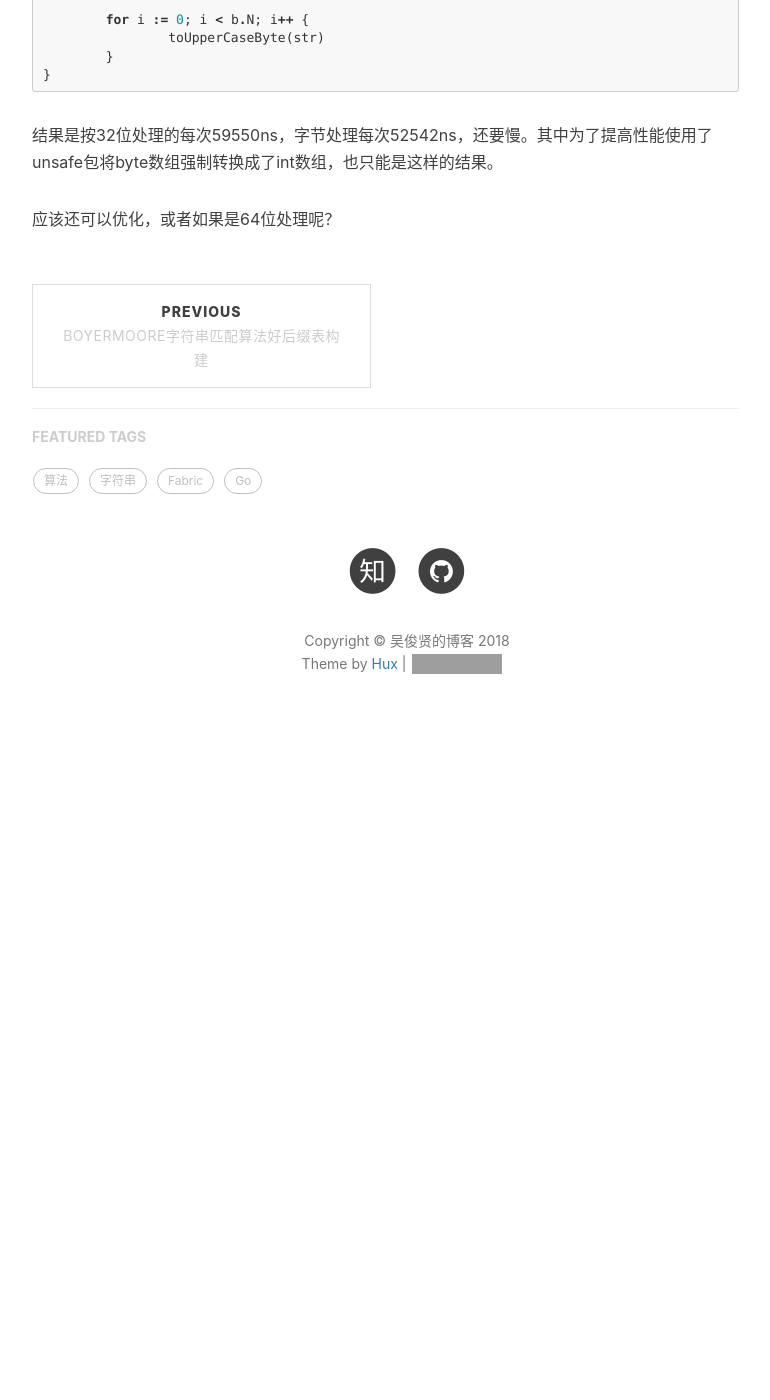
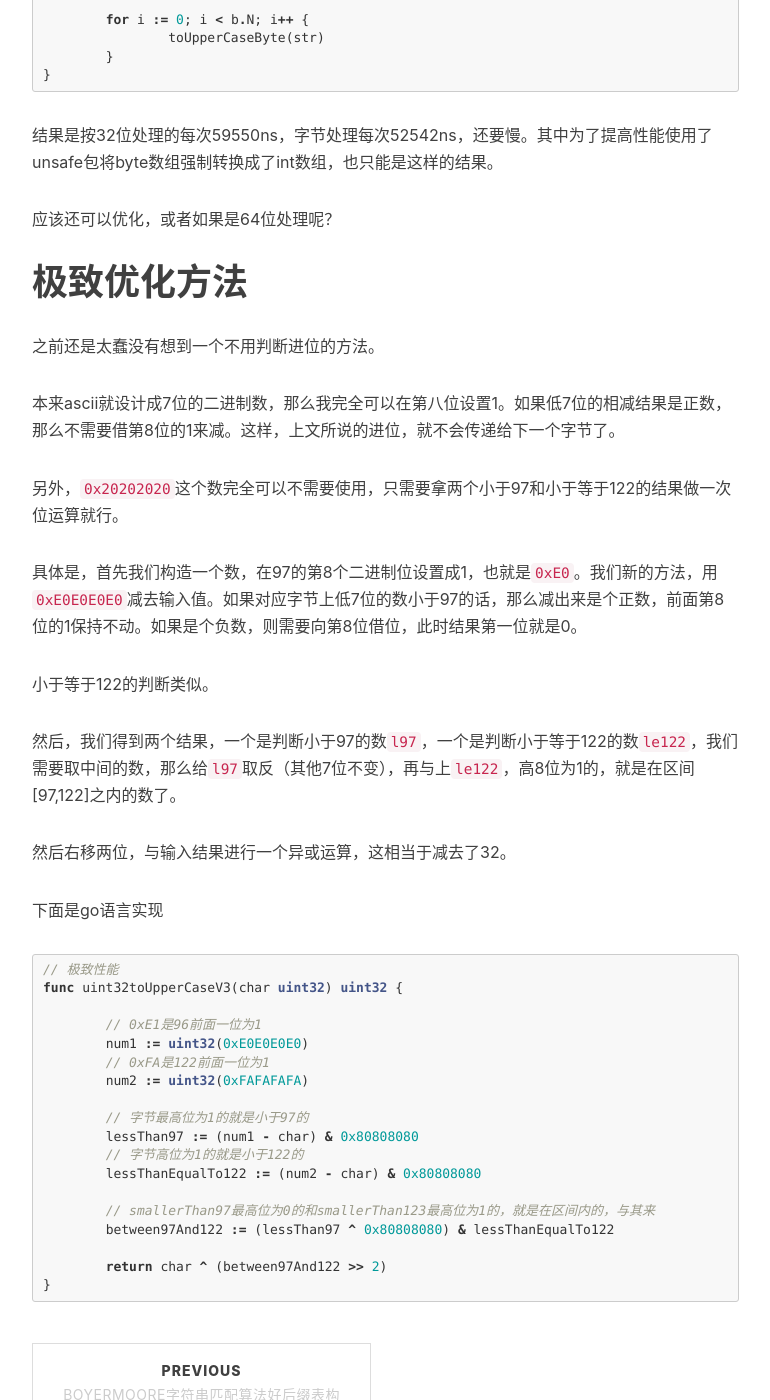
Before and after one commit to namespacewjx/namespacewjx.github.io, a Jekyll site: the page built from _posts/2018-10-15-int32-uppercase.md, in a window 1280 px wide and 1400 px high, scrolled down 2871 px. Shown: the whole window, without its empty margins (233-1003 px from the left). Built offline with Jekyll 4.4.1, drawn with Linux system fonts in a browser that asks for light colours; nearby versions of some CDN libraries; comment, search, counter and statistics services are not loaded; before the commit the page ends 3639 px from its top, so only the background shows below that; grey boxes are pictures that could not be loaded.

Commit message:
更新32位处理大小写

````diff
--- a/_posts/2018-10-15-int32-uppercase.md
+++ b/_posts/2018-10-15-int32-uppercase.md
@@ -91,3 +91,42 @@ func BenchmarkToUpperCaseByte(b *testing.B) {
 结果是按32位处理的每次59550ns，字节处理每次52542ns，还要慢。其中为了提高性能使用了unsafe包将byte数组强制转换成了int数组，也只能是这样的结果。
 
 应该还可以优化，或者如果是64位处理呢？
+
+# 极致优化方法
+
+之前还是太蠢没有想到一个不用判断进位的方法。
+
+本来ascii就设计成7位的二进制数，那么我完全可以在第八位设置1。如果低7位的相减结果是正数，那么不需要借第8位的1来减。这样，上文所说的进位，就不会传递给下一个字节了。
+
+另外，`0x20202020`这个数完全可以不需要使用，只需要拿两个小于97和小于等于122的结果做一次位运算就行。
+
+具体是，首先我们构造一个数，在97的第8个二进制位设置成1，也就是`0xE0`。我们新的方法，用`0xE0E0E0E0`减去输入值。如果对应字节上低7位的数小于97的话，那么减出来是个正数，前面第8位的1保持不动。如果是个负数，则需要向第8位借位，此时结果第一位就是0。
+
+小于等于122的判断类似。
+
+然后，我们得到两个结果，一个是判断小于97的数`l97`，一个是判断小于等于122的数`le122`，我们需要取中间的数，那么给`l97`取反（其他7位不变），再与上`le122`，高8位为1的，就是在区间[97,122]之内的数了。
+
+然后右移两位，与输入结果进行一个异或运算，这相当于减去了32。
+
+下面是go语言实现
+
+```go
+// 极致性能
+func uint32toUpperCaseV3(char uint32) uint32 {
+
+	// 0xE1是96前面一位为1
+	num1 := uint32(0xE0E0E0E0)
+	// 0xFA是122前面一位为1
+	num2 := uint32(0xFAFAFAFA)
+
+	// 字节最高位为1的就是小于97的
+	lessThan97 := (num1 - char) & 0x80808080
+	// 字节高位为1的就是小于122的
+	lessThanEqualTo122 := (num2 - char) & 0x80808080
+
+	// smallerThan97最高位为0的和smallerThan123最高位为1的，就是在区间内的，与其来
+	between97And122 := (lessThan97 ^ 0x80808080) & lessThanEqualTo122
+
+	return char ^ (between97And122 >> 2)
+}
+```
````
